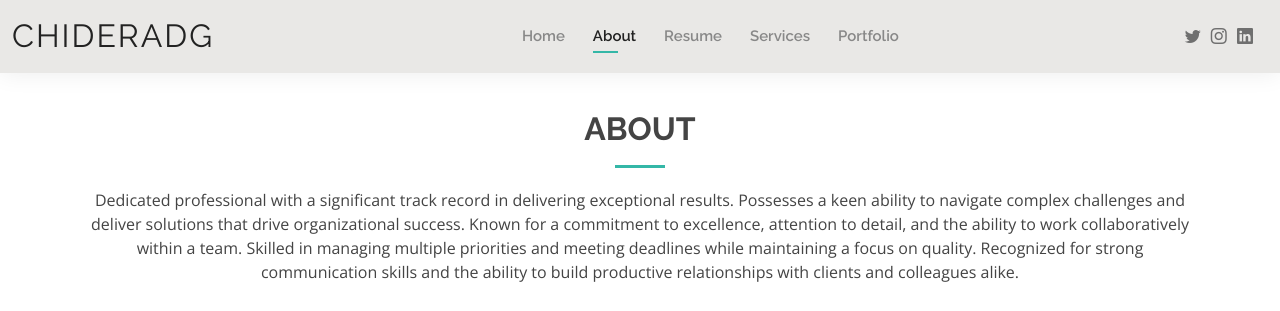
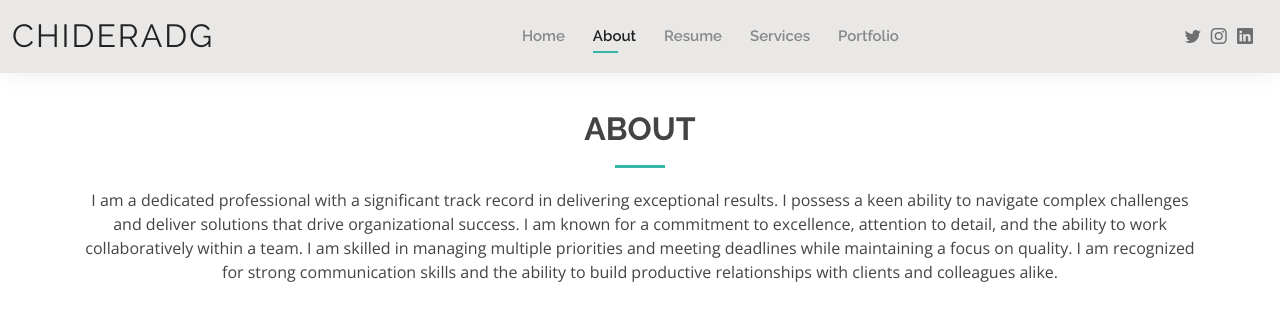
Before and after one commit to ChideraDG/My-Digital-CV, a Django app: page /about/ in a window 1280 px wide. Shown: the top 311 px of the page. Run offline with Django 5.2, Linux system fonts and the light colour scheme; some libraries are stand-ins or nearby versions.

Commit message:
"Updated About section text to use first-person pronouns"

```diff
--- a/cv/templates/about.html
+++ b/cv/templates/about.html
@@ -14,7 +14,7 @@
 
                 <div class="section-title">
                 <h2>About</h2>
-                <p>Dedicated professional with a significant track record in delivering exceptional results. Possesses a keen ability to navigate complex challenges and deliver solutions that drive organizational success. Known for a commitment to excellence, attention to detail, and the ability to work collaboratively within a team. Skilled in managing multiple priorities and meeting deadlines while maintaining a focus on quality. Recognized for strong communication skills and the ability to build productive relationships with clients and colleagues alike.</p>
+                <p>I am a dedicated professional with a significant track record in delivering exceptional results. I possess a keen ability to navigate complex challenges and deliver solutions that drive organizational success. I am known for a commitment to excellence, attention to detail, and the ability to work collaboratively within a team. I am skilled in managing multiple priorities and meeting deadlines while maintaining a focus on quality. I am recognized for strong communication skills and the ability to build productive relationships with clients and colleagues alike.</p>
                 </div>
 
                 <div class="row">
```
